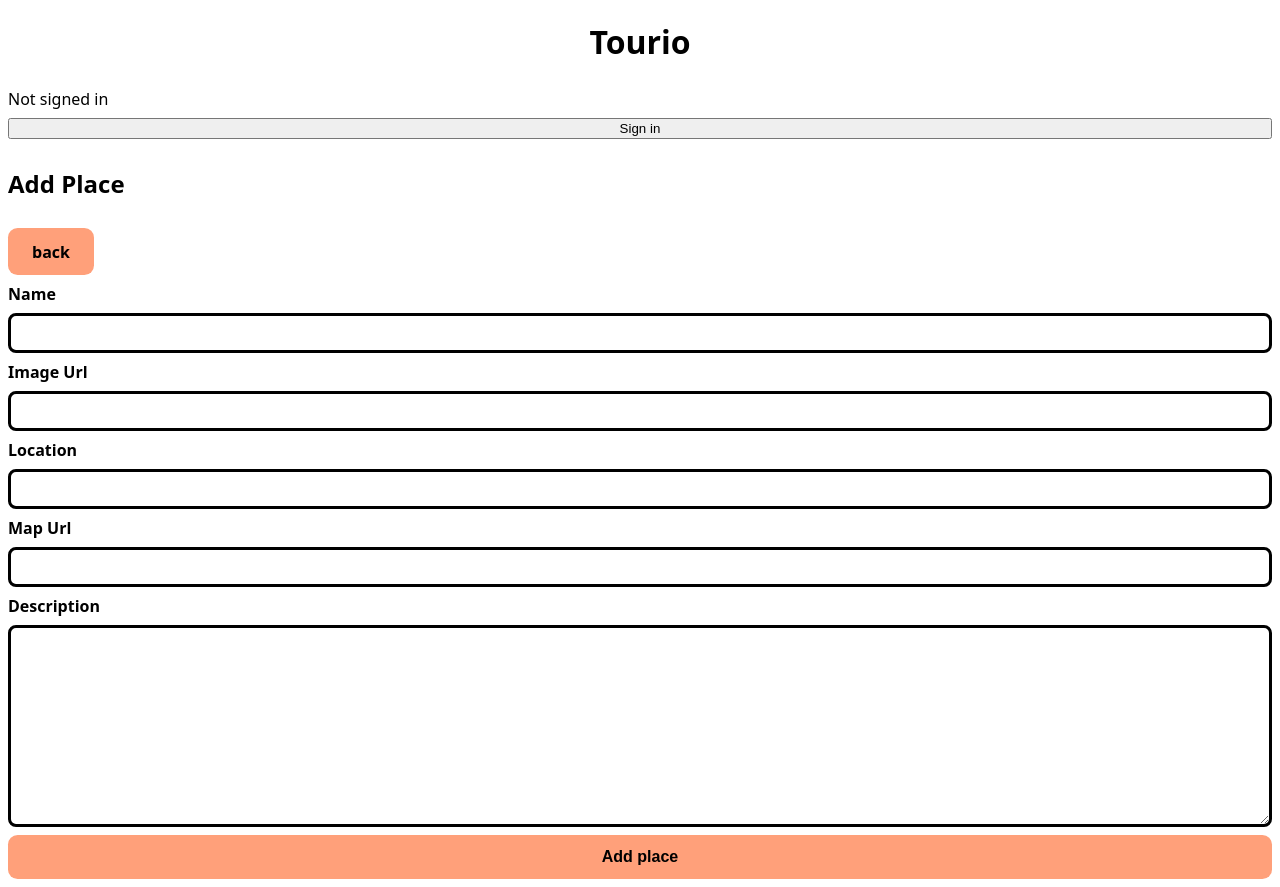
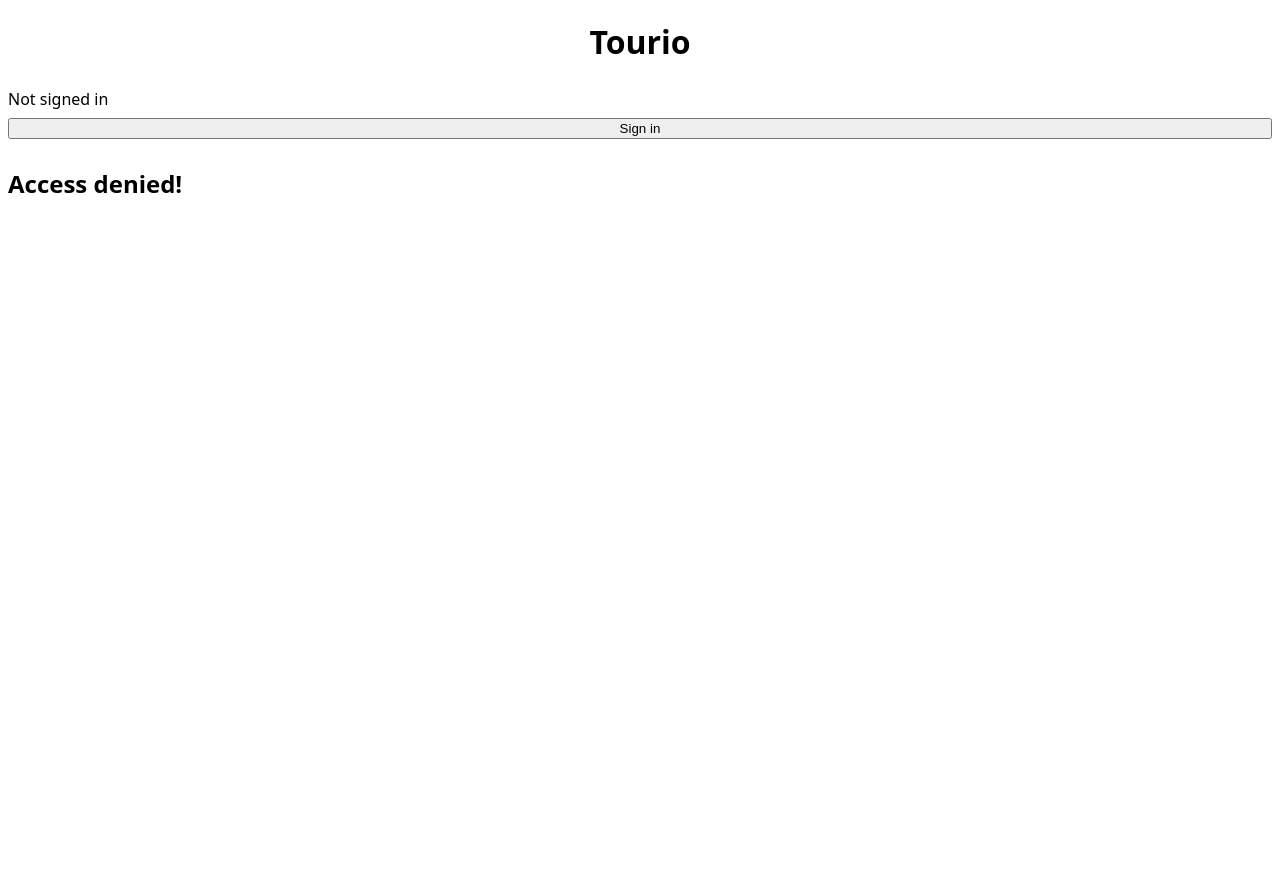
Before and after one commit to neuefische-web-demos/nextauth-example-implementation, a Next.js app: page /create in a window 1280 px wide. After the commit the page ends 800 px from the top, so only its background shows below. Built offline with nearby package versions, Linux system fonts and the light colour scheme; no server answers.

Commit message:
protect create-site with early return

```diff
--- a/pages/create.js
+++ b/pages/create.js
@@ -3,6 +3,7 @@ import styled from "styled-components";
 import { useRouter } from "next/router";
 import Form from "../components/Form.js";
 import { StyledLink } from "../components/StyledLink.js";
+import { useSession } from "next-auth/react";
 
 const StyledBackLink = styled(StyledLink)`
   justify-self: flex-start;
@@ -10,6 +11,7 @@ const StyledBackLink = styled(StyledLink)`
 
 export default function CreatePlacePage() {
   const router = useRouter();
+  const { data: session, status } = useSession();
 
   async function addPlace(place) {
     const response = await fetch("/api/places", {
@@ -27,6 +29,10 @@ export default function CreatePlacePage() {
     }
   }
 
+  if (status !== "authenticated") {
+    return <h2>Access denied!</h2>;
+  }
+
   return (
     <>
       <h2 id="add-place">Add Place</h2>
```
